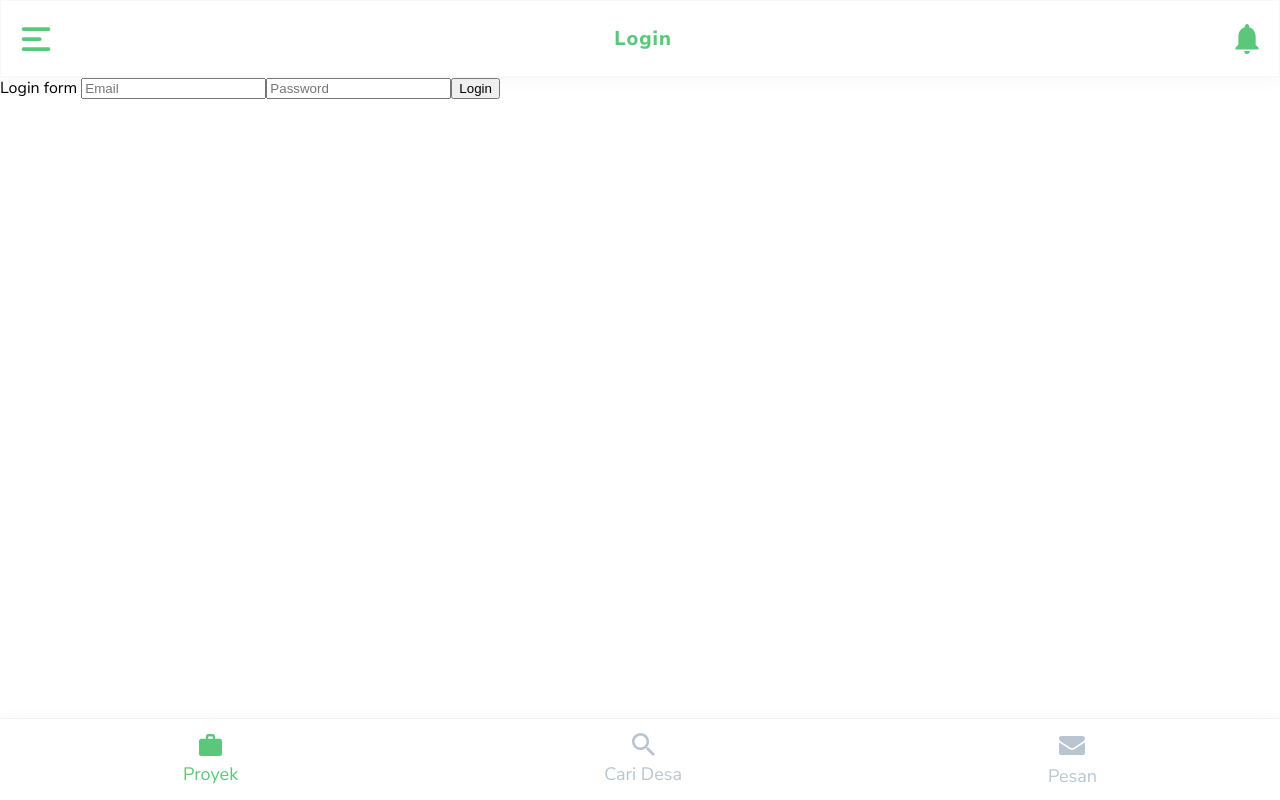
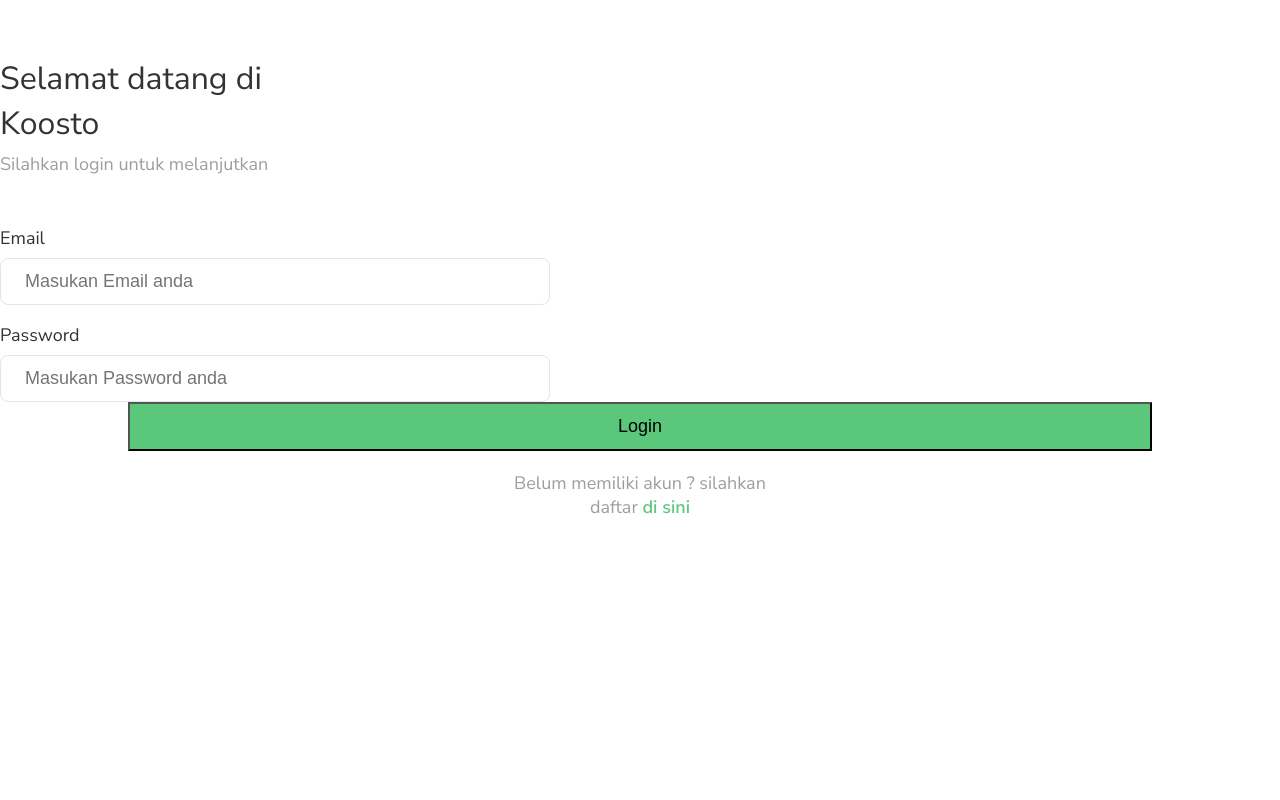
Before and after one commit to verm024/Kostoo, a Vue app in the folder kostoo-webapp/: page /login in a window 1280 px wide. Built offline with nearby package versions, Linux system fonts and the light colour scheme; no server answers; what vuefire would draw is missing.

Commit message:
Perbaikin Router Login dan Register, Tampilan Login dan register

```diff
--- a/kostoo-webapp/src/assets/css/form.css
+++ b/kostoo-webapp/src/assets/css/form.css
@@ -1,3 +1,4 @@
+
 .sub-form p{
     color: #333333;
     font-size: 18px;
@@ -17,6 +18,12 @@
     border-radius: 8px;
 }
 
+.sub-form select{
+    border-radius: 8px;
+    padding: 8px 12px;
+    font-size: 16px;
+}
+
 .sub-form textarea{
     border: 1px solid #DEE7EE;
     font-size: 18px;
@@ -29,3 +36,33 @@
     margin-top: -10px;
     border-radius: 8px;
 }
+
+
+/* login dan register */
+.login{
+    margin-top: 56px;
+}
+
+.judul-halaman{
+    margin-top: 40px;
+    font-weight: 400;
+    color: #333333;
+    margin-bottom: -12px;
+    line-height: 45px;
+}
+
+.sub-judul-halaman{
+    color: #9E9E9E;
+    font-size: 18px;
+    margin-bottom: 40px;
+    font-weight: 400;
+}
+
+.box-potensi{
+    font-size: 16px;
+    display: flex;
+    align-items: center;
+    justify-content: space-evenly;
+}
+
+/* end of login dan register */
--- a/kostoo-webapp/src/views/Auth/Login.vue
+++ b/kostoo-webapp/src/views/Auth/Login.vue
@@ -1,13 +1,55 @@
 <template>
-  <div class="login">
-    Login form
-    <input type="text" placeholder="Email" v-model="login_form.email" />
-    <input
-      type="password"
-      placeholder="Password"
-      v-model="login_form.password"
-    />
-    <button @click="login">Login</button>
+  <div class="login container">
+    <h1 class="judul-halaman">
+      Selamat datang di <br />
+      Koosto
+    </h1>
+    <p class="sub-judul-halaman">Silahkan login untuk melanjutkan</p>
+
+    <div style="margin-top:50px" class="list-form">
+      <div class="sub-form">
+        <p class="judul-input">
+          Email
+        </p>
+        <input
+          type="text"
+          placeholder="Masukan Email anda"
+          v-model="login_form.email"
+        />
+      </div>
+
+      <div class="sub-form">
+        <p class="judul-input">
+          Password
+        </p>
+        <input
+          type="password"
+          placeholder="Masukan Password anda"
+          v-model="login_form.password"
+        />
+      </div>
+    </div>
+
+    <div style="text-align:center">
+      <button
+        style="background: #5BC77A;padding:12px 80px;font-size:18px;width:80%"
+        class="orange-button"
+        @click="login"
+      >
+        Login
+      </button>
+    </div>
+
+    <p style="margin-top:20px;text-align:center" class="sub-judul-halaman">
+      Belum memiliki akun ? silahkan <br />
+      daftar
+      <router-link
+        style="color:#5BC77A;font-weight:600"
+        tag="span"
+        to="/register"
+        >di sini</router-link
+      >
+    </p>
   </div>
 </template>
 
@@ -37,10 +79,17 @@
       if (user) {
         user = user.user;
         this.$store.commit("setCurrentUser", user);
-        this.$store.dispatch("fetchUserProfile");
-        this.$router.push("/");
+        await this.$store.dispatch("fetchUserProfile");
+        let role = this.$store.state.userProfile.role;
+
+        if (role === "desa") this.$router.push("/desa");
+        else this.$router.push("/investor");
       }
     }
   }
 };
 </script>
+
+<style scoped>
+@import url("../../assets/css/form.css");
+</style>
--- a/kostoo-webapp/src/views/Auth/Register.vue
+++ b/kostoo-webapp/src/views/Auth/Register.vue
@@ -1,43 +1,126 @@
 <template>
-  <div class="register">
-    Register
-    <input type="text" placeholder="Email" v-model="register_form.email" />
+  <div class="register container">
+    <h1 class="judul-halaman">
+      Registerasi di <br />
+      Koosto
+    </h1>
+    <p class="sub-judul-halaman">Silahkan isi form untuk mendapatkan akun</p>
+
+    <div class="list-form">
+      <div class="sub-form">
+        <p class="judul-input">
+          Email
+        </p>
+        <input
+          type="text"
+          placeholder="Masukan Email anda"
+          v-model="register_form.email"
+        />
+      </div>
+
+      <div class="sub-form">
+        <p class="judul-input">
+          Password
+        </p>
         <input
           type="password"
-      placeholder="Password"
+          placeholder="Masukan Password anda"
           v-model="register_form.password"
         />
-    <select name="" id="" v-model="register_form.role">
+      </div>
+
+      <div class="sub-form">
+        <p class="judul-input">
+          Sebagai Pihak ?
+        </p>
+        <select
+          style="margin-top:-10px"
+          name=""
+          id=""
+          v-model="register_form.role"
+        >
           <option value="desa">Desa</option>
           <option value="investor">Investor</option>
         </select>
+      </div>
+
       <div v-if="register_form.role == 'desa'">
+        <div class="sub-form">
+          <p class="judul-input">
+            Nama Desa
+          </p>
+
           <input
             type="text"
             v-model="register_form.nama_desa"
-        placeholder="Nama Desa"
+            placeholder="Masukan nama desa"
           />
-      <input
-        type="text"
+        </div>
+
+        <div class="sub-form">
+          <p class="judul-input">
+            Deskripsi Desa
+          </p>
+
+          <textarea
+            placeholder="Masukan Deskripsi singkat desa"
+            name=""
+            id=""
+            cols="30"
             v-model="register_form.deskripsi_desa"
-        placeholder="Deksripsi Desa"
-      />
+          ></textarea>
+        </div>
+
+        <div class="sub-form">
+          <p class="judul-input">
+            Kota/Kabupaten Desa
+          </p>
           <input
             type="text"
             v-model="register_form.kota_desa"
             placeholder="Kota/Kabupaten Desa"
           />
+        </div>
+
+        <div class="sub-form">
+          <p class="judul-input">
+            Provinsi
+          </p>
           <input
             type="text"
             v-model="register_form.provinsi_desa"
             placeholder="Provinsi"
           />
+        </div>
+
+        <div class="sub-form">
+          <p class="judul-input">
+            Potensi Desa
+          </p>
+
+          <div class="box-potensi">
             <div v-for="(item, index) in kategori" :key="index">
-        <input type="checkbox" v-model="item.selected" />
+              <input
+                style="width:unset"
+                type="checkbox"
+                v-model="item.selected"
+              />
               <label>{{ item.name }}</label>
             </div>
           </div>
-    <button @click="register">Register</button>
+        </div>
+      </div>
+
+      <div style="text-align:center">
+        <button
+          style="background: #5BC77A;padding:12px 80px;font-size:18px;width:80%"
+          class="orange-button"
+          @click="register"
+        >
+          Register
+        </button>
+      </div>
+    </div>
   </div>
 </template>
 
@@ -122,3 +205,9 @@
   }
 };
 </script>
+<style scoped>
+@import url("../../assets/css/form.css");
+.sub-form {
+  margin-bottom: 30px;
+}
+</style>
--- a/kostoo-webapp/src/views/Dashboard/Investor.vue
+++ b/kostoo-webapp/src/views/Dashboard/Investor.vue
@@ -5,70 +5,6 @@
       <h3 class="judul-card">Menunggu Konfirmasi Desa</h3>
       <div class="list-card-proyek">
         <!-- card -->
-        <div class="card-proyek">
-          <div class="text-card">
-            <p class="waktu">2 Hari yang lalu</p>
-            <p class="judul-proyek">Butuh Jagung 300 Kg/Bulan</p>
-            <p class="pihak-terkait">Desa Jendi</p>
-            <p class="nilai-proyek">Rp. 100.000.000</p>
-          </div>
-          <svg
-            width="16"
-            height="20"
-            viewBox="0 0 8 12"
-            fill="none"
-            xmlns="http://www.w3.org/2000/svg"
-          >
-            <path
-              d="M1.41 0L0 1.41L4.58 6L0 10.59L1.41 12L7.41 6L1.41 0Z"
-              fill="#EC6B2A"
-            />
-          </svg>
-        </div>
-        <!-- end of card -->
-
-        <div class="card-proyek">
-          <div class="text-card">
-            <p class="waktu">2 Hari yang lalu</p>
-            <p class="judul-proyek">Butuh Jagung 300 Kg/Bulan</p>
-            <p class="pihak-terkait">Desa Jendi</p>
-            <p class="nilai-proyek">Rp. 100.000.000</p>
-          </div>
-          <svg
-            width="16"
-            height="20"
-            viewBox="0 0 8 12"
-            fill="none"
-            xmlns="http://www.w3.org/2000/svg"
-          >
-            <path
-              d="M1.41 0L0 1.41L4.58 6L0 10.59L1.41 12L7.41 6L1.41 0Z"
-              fill="#EC6B2A"
-            />
-          </svg>
-        </div>
-
-        <div class="card-proyek">
-          <div class="text-card">
-            <p class="waktu">2 Hari yang lalu</p>
-            <p class="judul-proyek">Butuh Jagung 300 Kg/Bulan</p>
-            <p class="pihak-terkait">Desa Jendi</p>
-            <p class="nilai-proyek">Rp. 100.000.000</p>
-          </div>
-          <svg
-            width="16"
-            height="20"
-            viewBox="0 0 8 12"
-            fill="none"
-            xmlns="http://www.w3.org/2000/svg"
-          >
-            <path
-              d="M1.41 0L0 1.41L4.58 6L0 10.59L1.41 12L7.41 6L1.41 0Z"
-              fill="#EC6B2A"
-            />
-          </svg>
-        </div>
-
         <div
           class="card-proyek"
           v-for="(item, index) in menunggu_konfirmasi"
@@ -102,6 +38,7 @@
             />
           </svg>
         </div>
+        <!-- end of card -->
       </div>
     </div>
 
@@ -112,26 +49,6 @@
       <h3 class="judul-card">Dalam Pengerjaan</h3>
       <div class="list-card-proyek">
         <!-- card -->
-        <div class="card-proyek">
-          <div class="text-card">
-            <p class="judul-proyek">Butuh Jagung 300 Kg/Bulan</p>
-            <p class="pihak-terkait">Desa Jendi</p>
-            <p class="nilai-proyek">Rp. 100.000.000</p>
-          </div>
-          <svg
-            width="16"
-            height="20"
-            viewBox="0 0 8 12"
-            fill="none"
-            xmlns="http://www.w3.org/2000/svg"
-          >
-            <path
-              d="M1.41 0L0 1.41L4.58 6L0 10.59L1.41 12L7.41 6L1.41 0Z"
-              fill="#EC6B2A"
-            />
-          </svg>
-        </div>
-
         <div
           class="card-proyek"
           v-for="(item, index) in dalam_pengerjaan"
@@ -166,28 +83,6 @@
       <h3 class="judul-card">Selesai</h3>
       <div class="list-card-proyek">
         <!-- card -->
-        <div class="card-proyek">
-          <div class="text-card">
-            <p class="waktu">2 Hari yang lalu</p>
-            <p class="judul-proyek">Butuh Jagung 300 Kg/Bulan</p>
-            <p class="pihak-terkait">Desa Jendi</p>
-            <p class="nilai-proyek">Rp. 100.000.000</p>
-          </div>
-
-          <svg
-            width="16"
-            height="20"
-            viewBox="0 0 8 12"
-            fill="none"
-            xmlns="http://www.w3.org/2000/svg"
-          >
-            <path
-              d="M1.41 0L0 1.41L4.58 6L0 10.59L1.41 12L7.41 6L1.41 0Z"
-              fill="#EC6B2A"
-            />
-          </svg>
-        </div>
-
         <div class="card-proyek" v-for="(item, index) in selesai" :key="index">
           <div class="text-card">
             <p class="waktu">
```
Also changed, not shown: kostoo-webapp/src/router/index.js (+6 -5 lines), 1 other file (tests, documents, lock files or other folders). Lines whose indentation alone changed are shown as unchanged.
